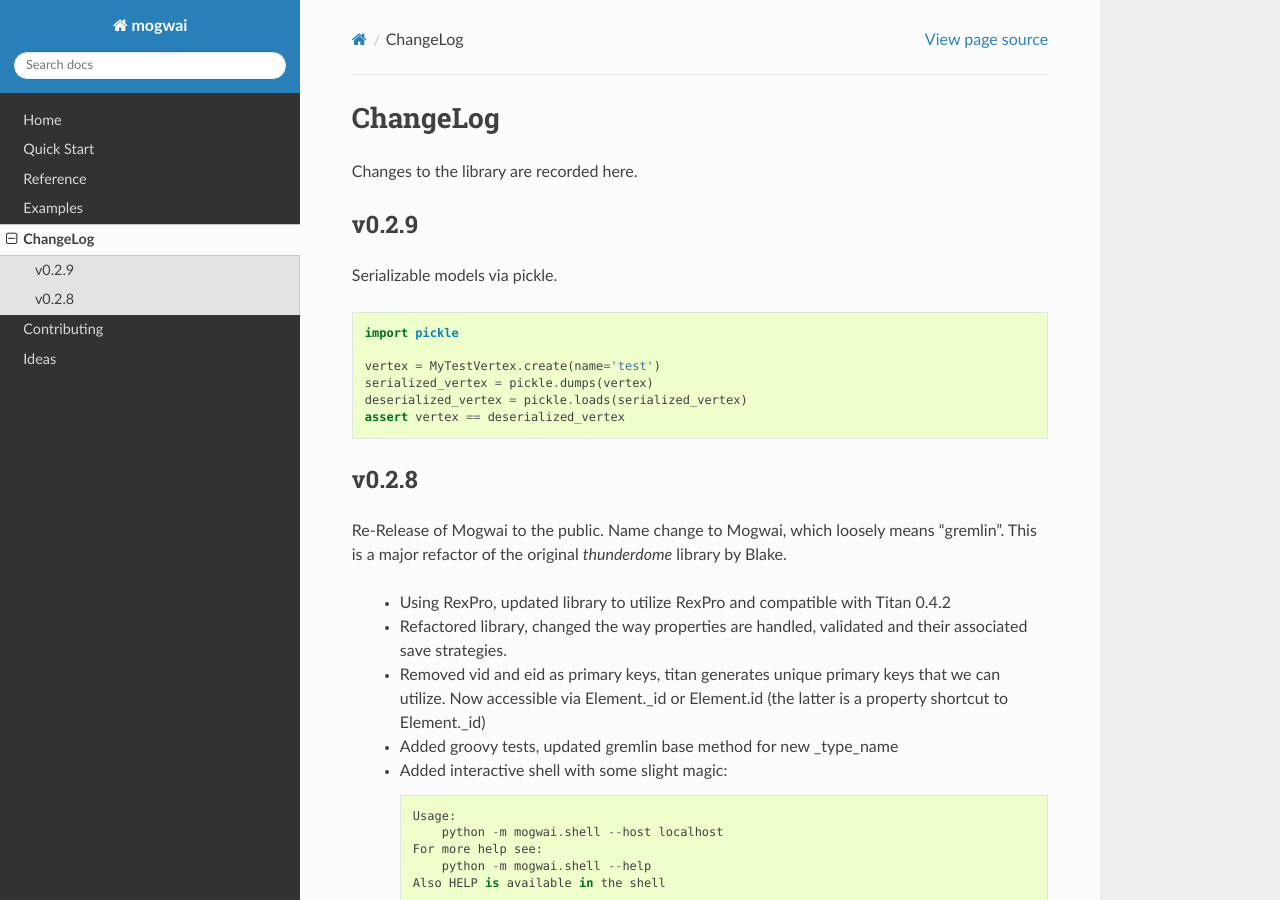
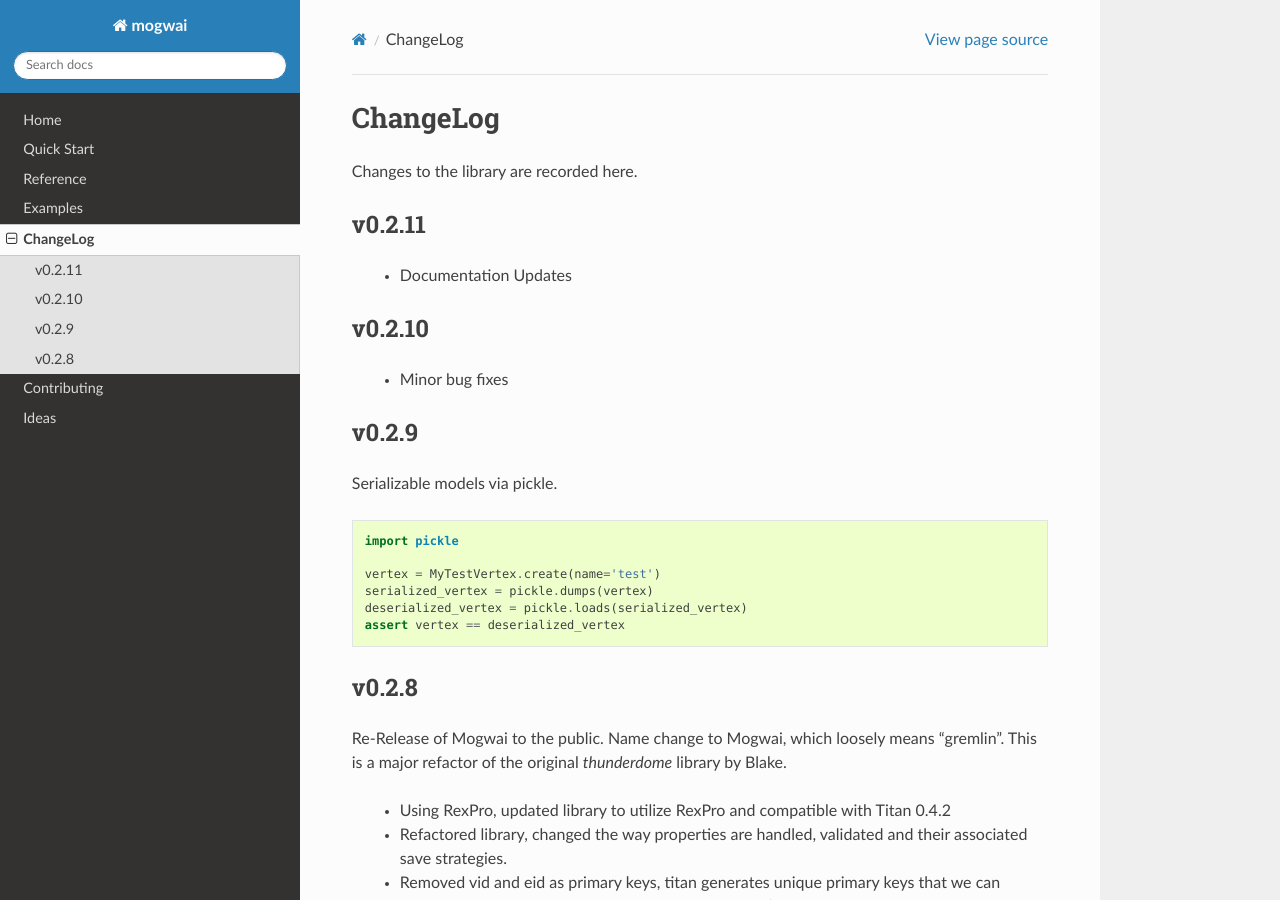
Before and after one commit to platinummonkey/mogwai, a Sphinx documentation site: the page built from docs/changelog.rst, in a window 1280 px wide and 900 px high. Built offline with Sphinx 7.4.7 and the Read the Docs theme 2.0.0, drawn with Linux system fonts in a browser that asks for light colours.

Commit message:
changelog updates

```diff
--- a/docs/changelog.rst
+++ b/docs/changelog.rst
@@ -4,6 +4,18 @@ ChangeLog
 =========
 
 Changes to the library are recorded here.
+
+v0.2.11
+-------
+
+ * Documentation Updates
+
+
+v0.2.10
+-------
+
+ * Minor bug fixes
+
 
 v0.2.9
 ------
```
